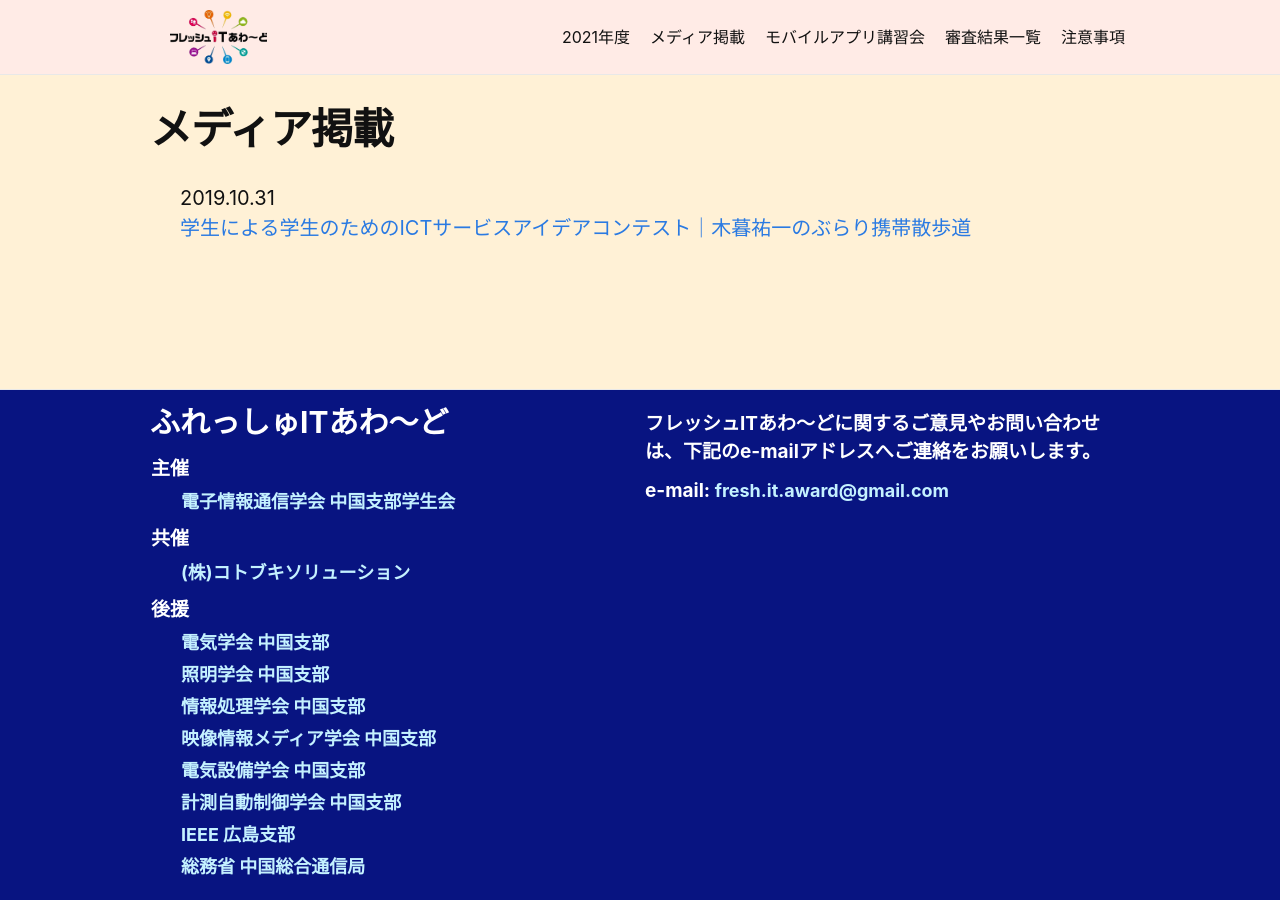
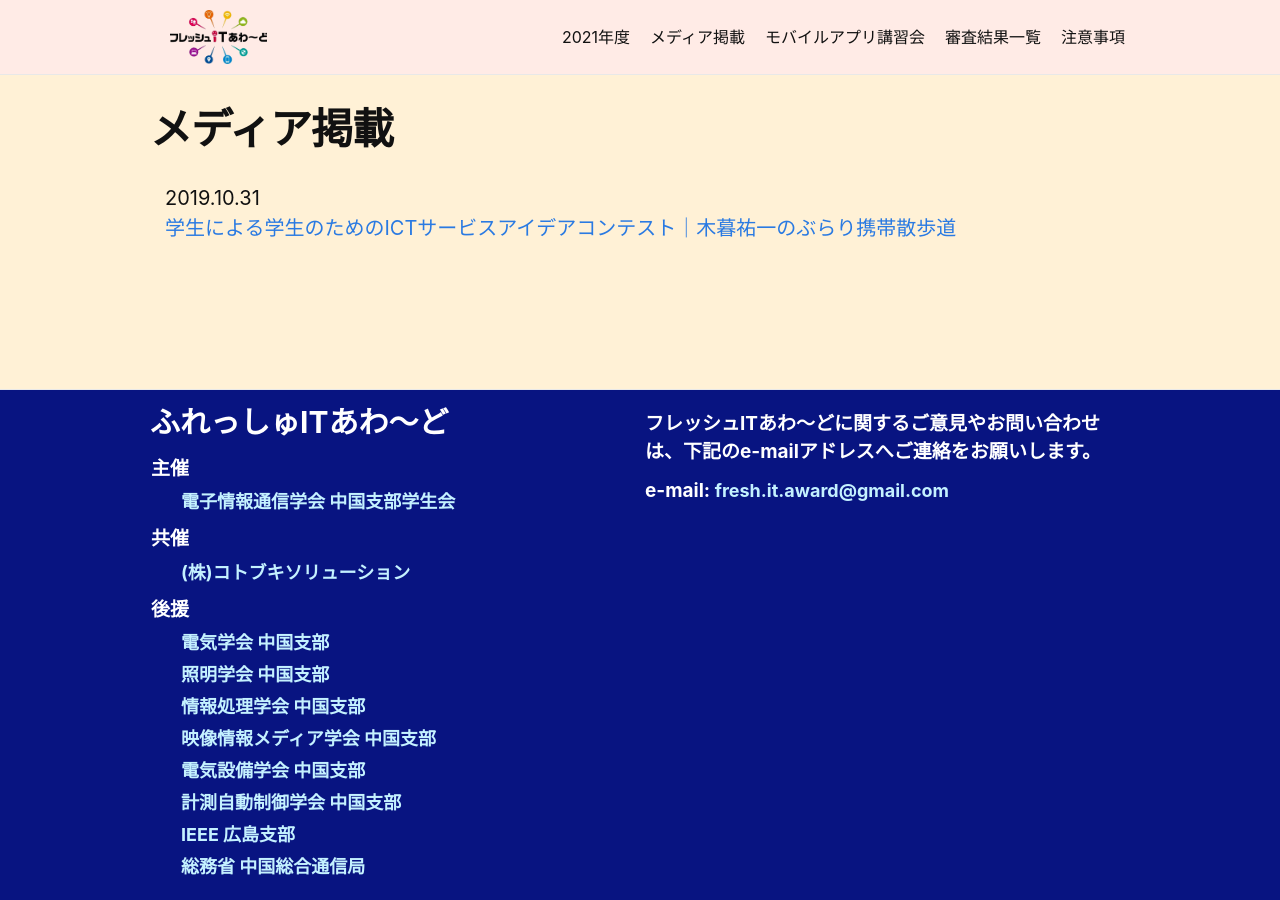
Before and after one commit to KanoeGitHub/Fresh-IT-Awards-Jekyll, a Jekyll site: the page built from メディア掲載.md, in a window 1280 px wide. Built offline with Jekyll 4.4.1, drawn with Linux system fonts in a browser that asks for light colours.

Commit message:
レイアウト修正 - 左右の余白

```diff
--- a/_sass/minima/_layout.scss
+++ b/_sass/minima/_layout.scss
@@ -271,7 +271,8 @@
 
 .post-content {
   margin-bottom: $spacing-unit;
-  margin-left: $spacing-unit * 3 ;
+  margin-left: $spacing-unit * 1.5 ;
+  margin-right: $spacing-unit * 1.5 ;
 
   h1 { margin-top: $spacing-unit * 2}
   h2, h3 { margin-top: $spacing-unit }
--- a/_sass/minima/custom-styles.scss
+++ b/_sass/minima/custom-styles.scss
@@ -105,6 +105,15 @@ div.space {
   padding-top: 15px;
 }
 
-div.home{
-  margin-left: 20px;
+@media screen and (min-width: 711px){
+  div.home{
+    margin-left: 20px;
+  }
 }
+
+@media screen and (max-width: 710px){
+  div.home{
+    margin-left: 5%;
+    margin-right: 5%;
+  }
+}
```
